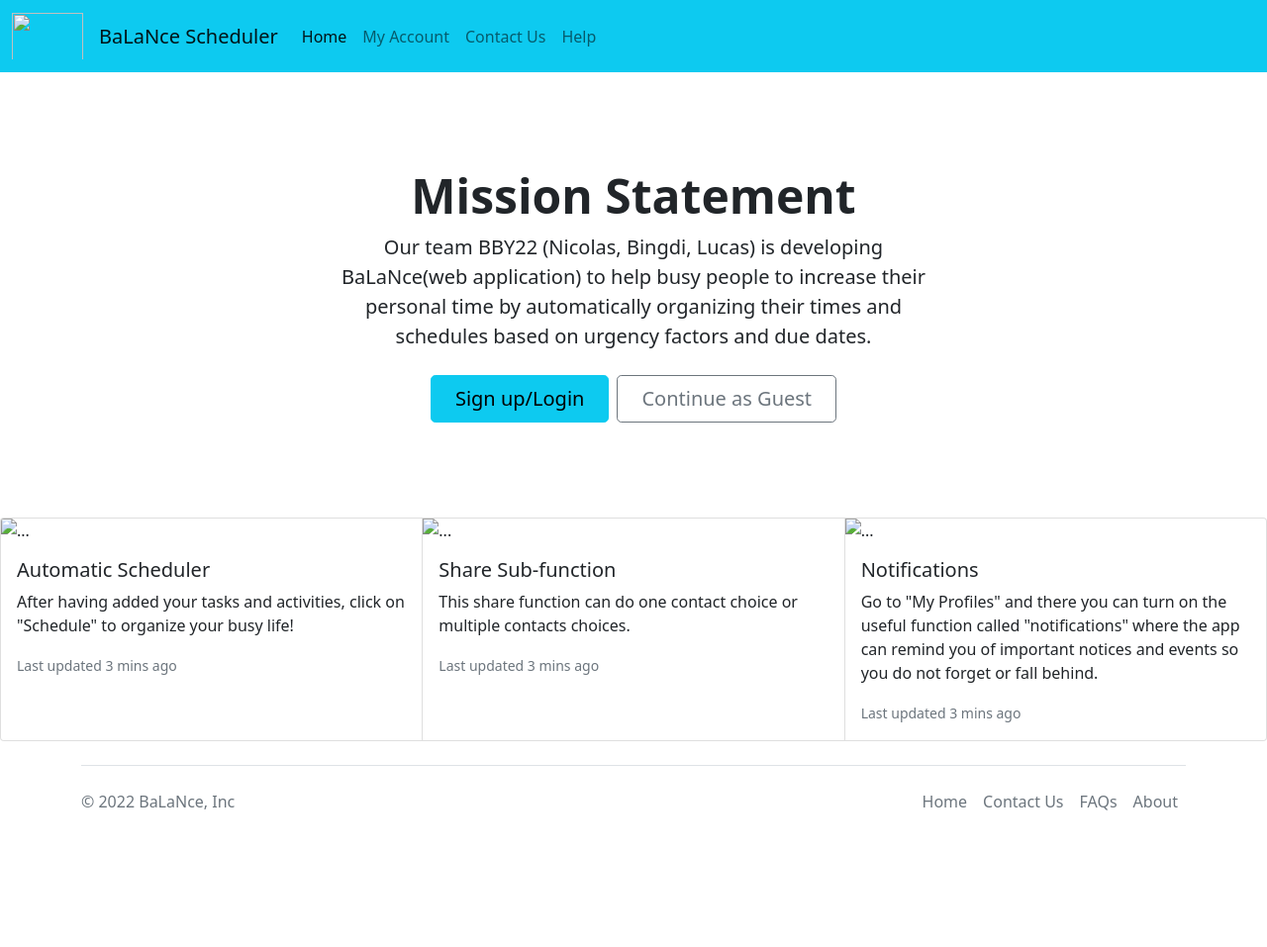
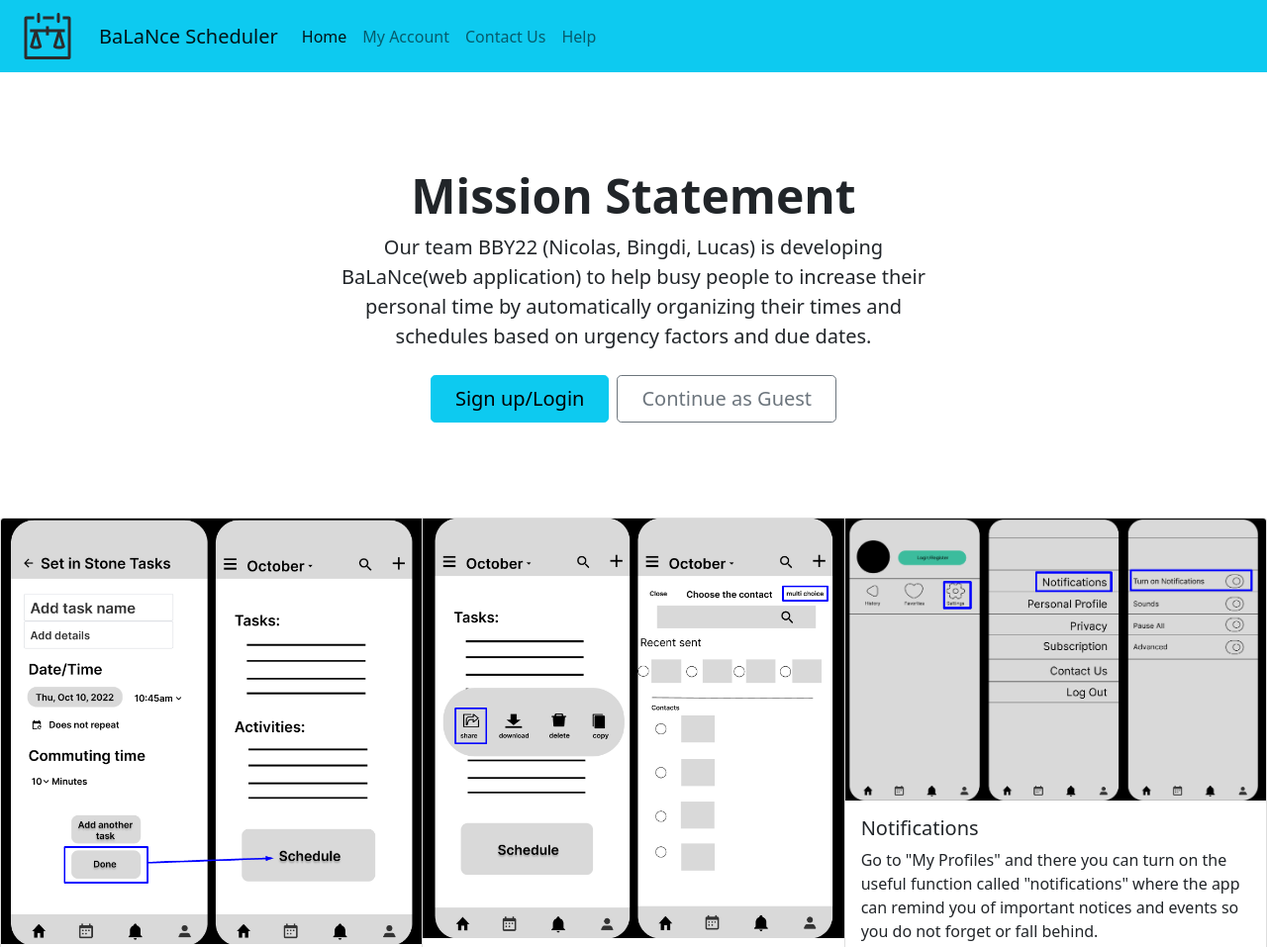
Before and after one commit to NicRodri/1800_202230_bby22, a plain HTML site: page html/index.html in a window 1280 px wide. Shown: the top 957 px of the page at 99% size. Before the commit the page ends 870 px from the top, so only its background shows below. Drawn offline with nearby package versions, Linux system fonts and the light colour scheme.

Commit message:
fixed filepath issues

```diff
--- a/html/index.html
+++ b/html/index.html
@@ -42,7 +42,7 @@
     <!--Nav Bar-->
     <nav class="navbar navbar-expand-lg navbar-light bg-info">
         <div class="container-fluid">
-            <img class="navbar-brand" src="./images/landingpage/balance.svg" alt="" width="72" height="57">
+            <img class="navbar-brand" src="/images/landingpage/balance.svg" alt="" width="72" height="57">
             <a class="navbar-brand " href="#">BaLaNce Scheduler</a>
             <button class="navbar-toggler" type="button" data-bs-toggle="collapse" data-bs-target="#navbarNav"
                 aria-controls="navbarNav" aria-expanded="false" aria-label="Toggle navigation">
@@ -85,7 +85,7 @@
     <!--Content (cards with text and pictures)-->
     <div class="card-group">
         <div class="card">
-            <img src="images/landingpage/Function_Preview_Main_Highlighted.png" class="card-img-top" alt="...">
+            <img src="/images/landingpage/Function_Preview_Main_Highlighted.png" class="card-img-top" alt="...">
             <div class="card-body">
                 <h5 class="card-title">Automatic Scheduler</h5>
                 <p class="card-text"> After having added your tasks and activities, click on "Schedule" to organize your
@@ -94,7 +94,7 @@
             </div>
         </div>
         <div class="card">
-            <img src="images/landingpage/Function_Share_highlighted.png" class="card-img-top" alt="...">
+            <img src="/images/landingpage/Function_Share_highlighted.png" class="card-img-top" alt="...">
             <div class="card-body">
                 <h5 class="card-title">Share Sub-function</h5>
                 <p class="card-text">This share function can do one contact choice or multiple contacts choices.</p>
@@ -102,7 +102,7 @@
             </div>
         </div>
         <div class="card">
-            <img src="images/landingpage/Notifications Function preview.png" class="card-img-top" alt="...">
+            <img src="/images/landingpage/Notifications Function preview.png" class="card-img-top" alt="...">
             <div class="card-body">
                 <h5 class="card-title">Notifications</h5>
                 <p class="card-text">Go to "My Profiles" and there you can turn on the useful function called
--- a/scripts/skeleton.js
+++ b/scripts/skeleton.js
@@ -3,7 +3,7 @@
 // (navbar, footer, and other things) into html doc.
 //---------------------------------------------------
 function loadSkeleton(){
-    console.log($('#navbarPlaceholder').load('./StaticContent/nav.html'));
-    console.log($('#footerPlaceholder').load('./StaticContent/footer.html'));
+    console.log($('#navbarPlaceholder').load('/StaticContent/nav.html'));
+    console.log($('#footerPlaceholder').load('/StaticContent/footer.html'));
 }
 loadSkeleton();  //invoke the function
```
Also changed, not shown: html/login.html (+4 -4 lines), html/main.html (+3 -3 lines).
